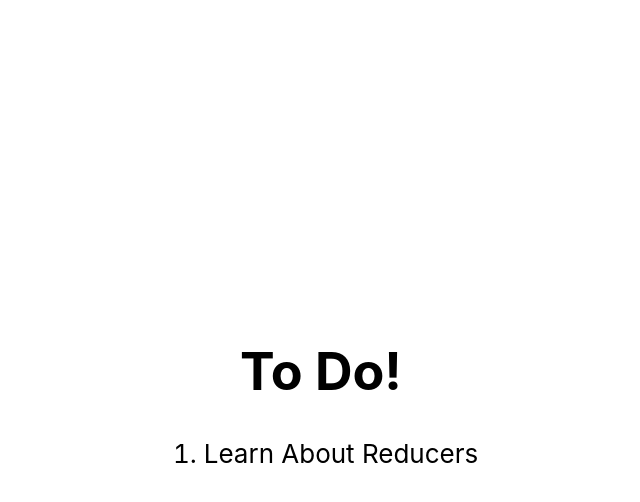
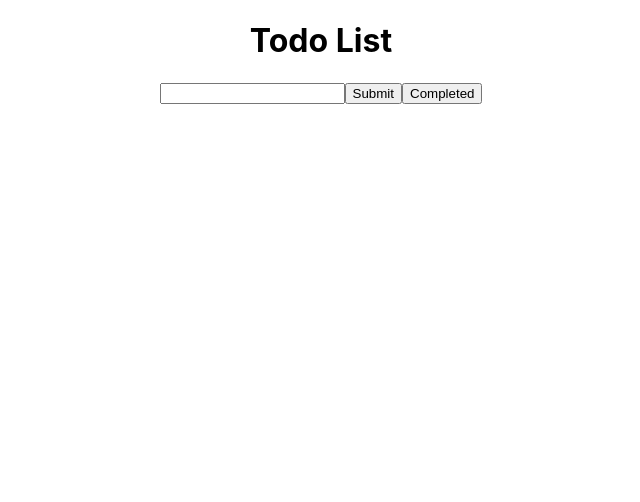
Before and after one commit to bloominstituteoftechnology/reducer-todo, a React (Create React App) app in the folder to-do/: page / in a window 1280 px wide. Shown: the top 502 px of the page, without its empty margins (319-959 px from the left). Built offline with nearby package versions, Linux system fonts and the light colour scheme.

Commit message:
added some components and imports to appJS

```diff
--- a/to-do/src/App.js
+++ b/to-do/src/App.js
@@ -1,15 +1,23 @@
-import React from 'react';
+import React, {useReducer} from 'react';
 import './App.css';
-import Todo from './reducers/reducer';
+import TodoForm from './components/TodoForm';
+import TodoList from './components/TodoList';
+import {todoReducer, initialState} from './reducers/reducer';
 
 function App() {
-  return (
-    <div className="App">
-      <header className="App-header">
-        <Todo/>
-      </header>
-    </div>
-  );
+    const [state, dispatch] = useReducer(todoReducer, initialState);
+    console.log(state);
+    const addTodo = (item) => dispatch({type: 'ADD_TODO', payload: item})
+    const toggleComplete = (id) => dispatch({type: 'TOGGLE_COMPLETE', payload: id})
+    const clearCompleted = () => dispatch({type: 'CLEAR_COMPLETED'})
+
+    return (
+      <div className="App">
+          <h1>Todo List</h1>
+          <TodoForm addTodo={addTodo} clearCompleted={clearCompleted}/>
+          {/* <TodoList todos={state.todos} toggleComplete={toggleComplete}/> */}
+      </div>
+    );
 }
 
 export default App;
--- /dev/null
+++ b/to-do/src/components/TodoForm.js
@@ -0,0 +1,21 @@
+import React, {useState} from 'react';
+
+function TodoForm({addTodo, clearCompleted}) {
+    const [input, setInput] = useState('')
+    return (
+        <div>
+            <form onSubmit={() => addTodo()}>
+                <input
+                type='text'
+                name='todo'
+                value={input}
+                onChange={(e) => setInput(e.target.value)}
+                />
+                <button type='submit'>Submit</button>
+                <button onClick={() => clearCompleted()}>Completed</button>
+            </form>
+        </div>
+    )
+}
+
+export default TodoForm;
--- /dev/null
+++ b/to-do/src/components/TodoList.js
@@ -0,0 +1,11 @@
+// import React from 'react';
+
+// export default function TodoList() {
+//     return (
+//         <div>
+//             <ul>
+
+//             </ul>
+//         </div>
+//     )
+// }
--- a/to-do/src/reducers/reducer.js
+++ b/to-do/src/reducers/reducer.js
@@ -1,28 +1,25 @@
 import React, {useReducer} from 'react';
 
-const initialState = {
+export const initialState = {
+    todos: [
+    {
     item: 'Learn About Reducers',
     completed: false,
-    id: 1001
-}
+    id: 1001,
+    },
+]}
 
-const todoReducer = (state, action) => {
-    return state
+//actions: add_todo, toggle_complete, clear_completed
+
+export function todoReducer(state, action){
+    switch(action.type){
+        case 'ADD_TODO':
+            return {
+                ...state, todos: [...state.todos, {item: action.payload, id: Date.now(),
+                completed:false,}]
+            }
+        default:
+            return state;
+
+    }
 };
-
-const Todo = () => {
-    const [state, dispatch] = useReducer(todoReducer, initialState);
-    console.log(state);
-
-    return (
-        <div>
-            <h1>To Do!</h1>
-            <ol>
-                <li>{state.item}</li>
-            </ol>
-
-        </div>
-    )
-}
-
-export default Todo;
```
